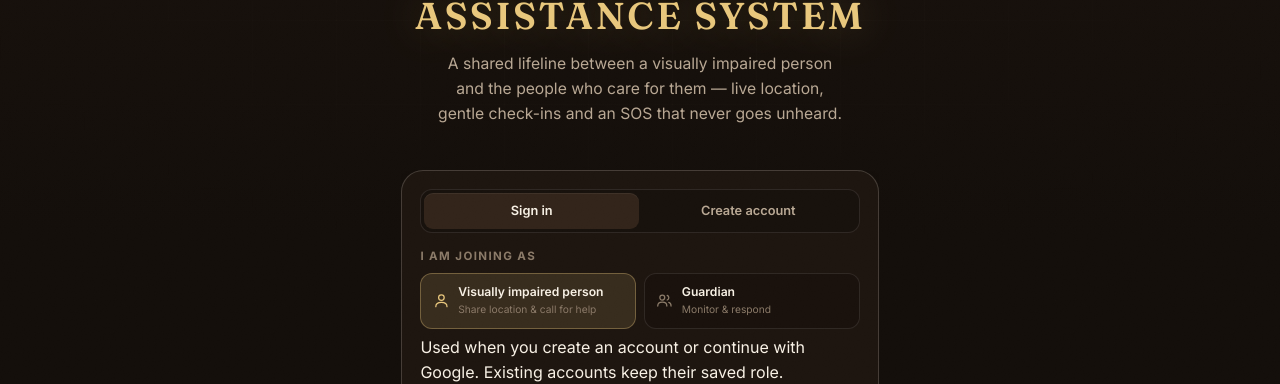
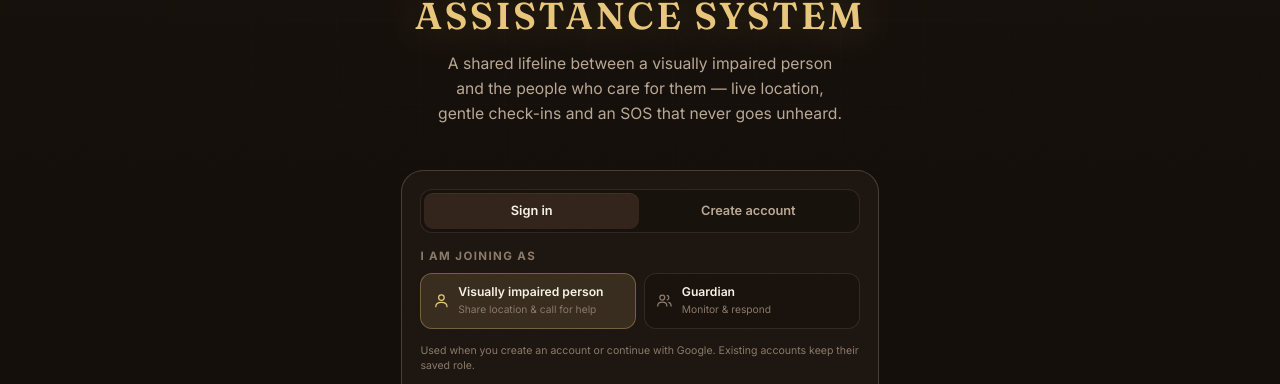
Before and after one commit to suresh23ise/Safety-and-Emergency-Assistance-System, a plain HTML site: page static/index.html in a window 1280 px wide. Shown: the part 316-700 px from the top of the page. Drawn offline with Linux system fonts and the light colour scheme.

```diff
--- a/static/css/login.css
+++ b/static/css/login.css
@@ -367,6 +367,12 @@ body.login-page::after {
 .role-choice:hover { border-color: var(--border-strong); }
 .role-choice.active { border-color: var(--accent-line); background: var(--accent-soft); }
 .role-choice.active .icon { color: var(--accent); }
+.role-note {
+  margin: .45rem 0 0;
+  color: var(--faint);
+  font-size: .66rem;
+  line-height: 1.5;
+}
 
 /* --------------------------------------------------------------- footer */
 .fineprint {
```
